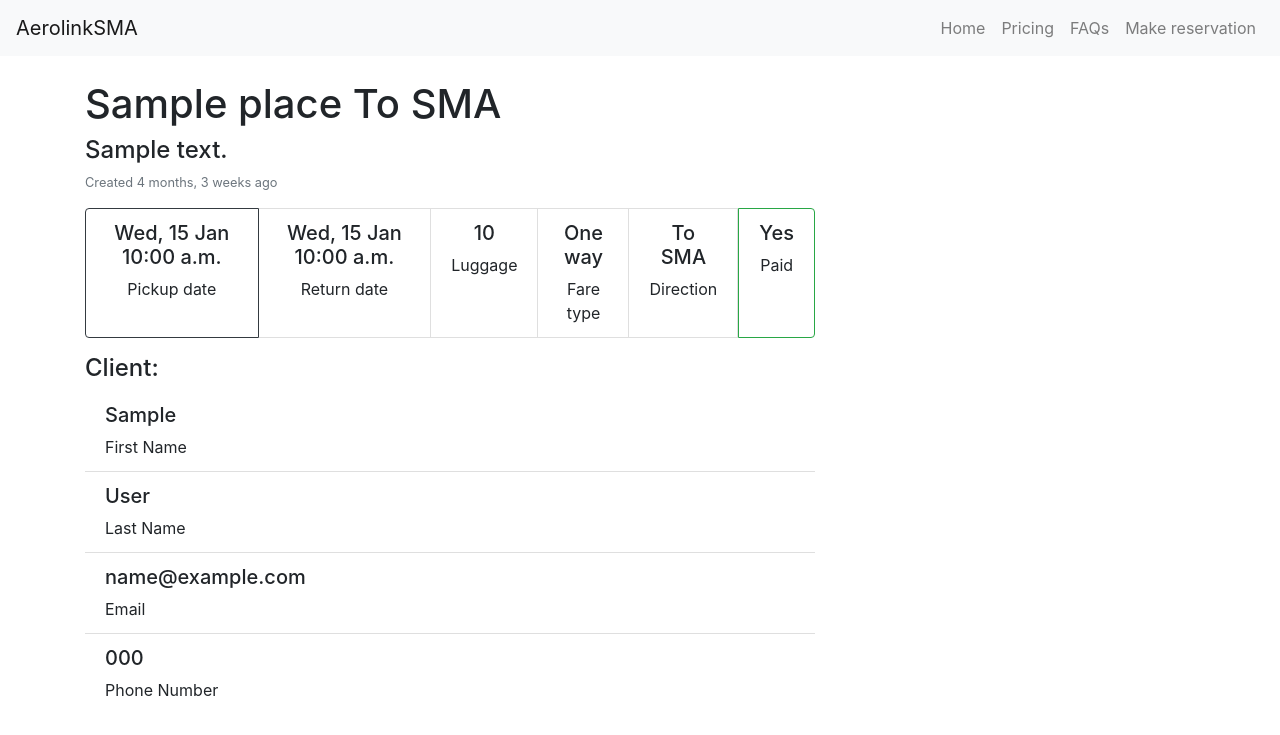
After one commit to AerolinkSMA/aerolinksma, a Django app: page /shuttle/admin/reservation/1 in a window 1280 px wide. The commit adds this page. Shown: the top 735 px of the page. Run offline with Django 3.2, Linux system fonts and the light colour scheme; tables that the repository leaves empty hold one stand-in row (values such as "Sample post"); style sheets or scripts are compiled from the project's sources.

Commit message:
Add reservation detail view and template

```diff
--- a/aerolinksma/assets/scss/main.scss
+++ b/aerolinksma/assets/scss/main.scss
@@ -1 +1,12 @@
 @import "~bootstrap/scss/bootstrap";
+
+.list-detail {
+    h5 {
+        text-align: center;
+    }
+
+    p {
+        text-align: center;
+        margin-bottom: 0;
+    }
+}
--- a/aerolinksma/shuttle/models.py
+++ b/aerolinksma/shuttle/models.py
@@ -1,4 +1,5 @@
 from django.db import models
+from django.urls import reverse
 
 
 class Place(models.Model):
@@ -57,3 +58,6 @@ class Reservation(models.Model):
             direction = 'From'
         return '{} {} ({})'.format(direction, self.place,
                                    self.get_fare_type_display())
+
+    def get_absolute_url(self):
+        return reverse('shuttle:reservation-detail', kwargs={'pk': self.pk})
--- a/aerolinksma/shuttle/urls.py
+++ b/aerolinksma/shuttle/urls.py
@@ -8,4 +8,7 @@ urlpatterns = [
          views.CreateReservationView.as_view(),
          name='create_reservation'),
     path('admin/', views.AdminView.as_view(), name='admin'),
+    path('admin/reservation/<int:pk>',
+         views.ReservationDetailView.as_view(),
+         name='reservation-detail'),
 ]
--- a/aerolinksma/shuttle/views.py
+++ b/aerolinksma/shuttle/views.py
@@ -37,3 +37,7 @@ class AdminView(generic.ListView):
     model = Reservation
     paginate_by = 20
     template_name = 'shuttle/admin.html'
+
+
+class ReservationDetailView(generic.DetailView):
+    model = Reservation
--- a/aerolinksma/templates/shuttle/admin.html
+++ b/aerolinksma/templates/shuttle/admin.html
@@ -7,7 +7,8 @@
                 <h1>Reservations</h1>
                 <ul class="list-group">
                     {% for reservation in object_list %}
-                        <a class="list-group-item list-group-item-action" href="#">
+                        <a class="list-group-item list-group-item-action"
+                           href="{{ reservation.get_absolute_url }}">
                             <div class="d-flex w-100 justify-content-between align-items-center mb-1">
                                 <h6 class="mb-1">
                                     <span class="badge badge-light badge-pill">
--- /dev/null
+++ b/aerolinksma/templates/shuttle/reservation_detail.html
@@ -0,0 +1,89 @@
+{% extends "base.html" %}
+
+{% block content %}
+    <div class="container my-4">
+        <div class="row">
+            <div class="col-md-8">
+                <h1>
+                    {{ object.place }}
+                    {{ object.get_direction_display }}
+                </h1>
+
+                <h4>{{ object.place_details }}</h4>
+
+                <small class="d-block text-muted"
+                       title="{{ object.created_at|date:'r' }}">
+                    Created
+                    {{ object.created_at|timesince }}
+                    ago
+                </small>
+
+                <div class="my-3">
+                    <ul class="list-group list-group-horizontal-md">
+                        <li class="list-group-item list-detail border-dark">
+                            <h5 title="{{ object.pickup_date|date:'r' }}">
+                                {{ object.pickup_date|date:'D, d M h:i a' }}
+                            </h5>
+                            <p>Pickup date</p>
+                        </li>
+
+                        {% if object.return_date %}
+                            <li class="list-group-item list-detail">
+                                <h5 title="{{ object.return_date|date:'r' }}">
+                                    {{ object.return_date|date:'D, d M h:i a' }}
+                                </h5>
+                                <p>Return date</p>
+                            </li>
+                        {% endif %}
+
+                        <li class="list-group-item list-detail">
+                            <h5>{{ object.luggage }}</h5>
+                            <p>Luggage</p>
+                        </li>
+
+                        <li class="list-group-item list-detail">
+                            <h5>{{ object.get_fare_type_display }}</h5>
+                            <p>Fare type</p>
+                        </li>
+
+                        <li class="list-group-item list-detail">
+                            <h5>{{ object.get_direction_display }}</h5>
+                            <p>Direction</p>
+                        </li>
+
+                        <li class="list-group-item list-detail{% if object.paid %} border border-success{% endif %}">
+                            <h5>{{ object.paid|yesno:'Yes,No' }}</h5>
+                            <p>Paid</p>
+                        </li>
+                    </ul>
+                </div>
+
+                <div class="mb-3">
+                    <h4>Client:</h4>
+
+                    <ul class="list-group list-group-flush">
+                        <li class="list-group-item">
+                            <h5>{{ object.client.first_name }}</h5>
+                            <p class="mb-0">First Name</p>
+                        </li>
+
+                        <li class="list-group-item">
+                            <h5>{{ object.client.last_name }}</h5>
+                            <p class="mb-0">Last Name</p>
+                        </li>
+
+                        <li class="list-group-item">
+                            <h5>{{ object.client.email }}</h5>
+                            <p class="mb-0">Email</p>
+                        </li>
+
+                        <li class="list-group-item">
+                            <h5>{{ object.client.phone_number }}</h5>
+                            <p class="mb-0">Phone Number</p>
+                        </li>
+                    </ul>
+                </div>
+            </div>
+        </div>
+    </div>
+{% endblock %}
```
